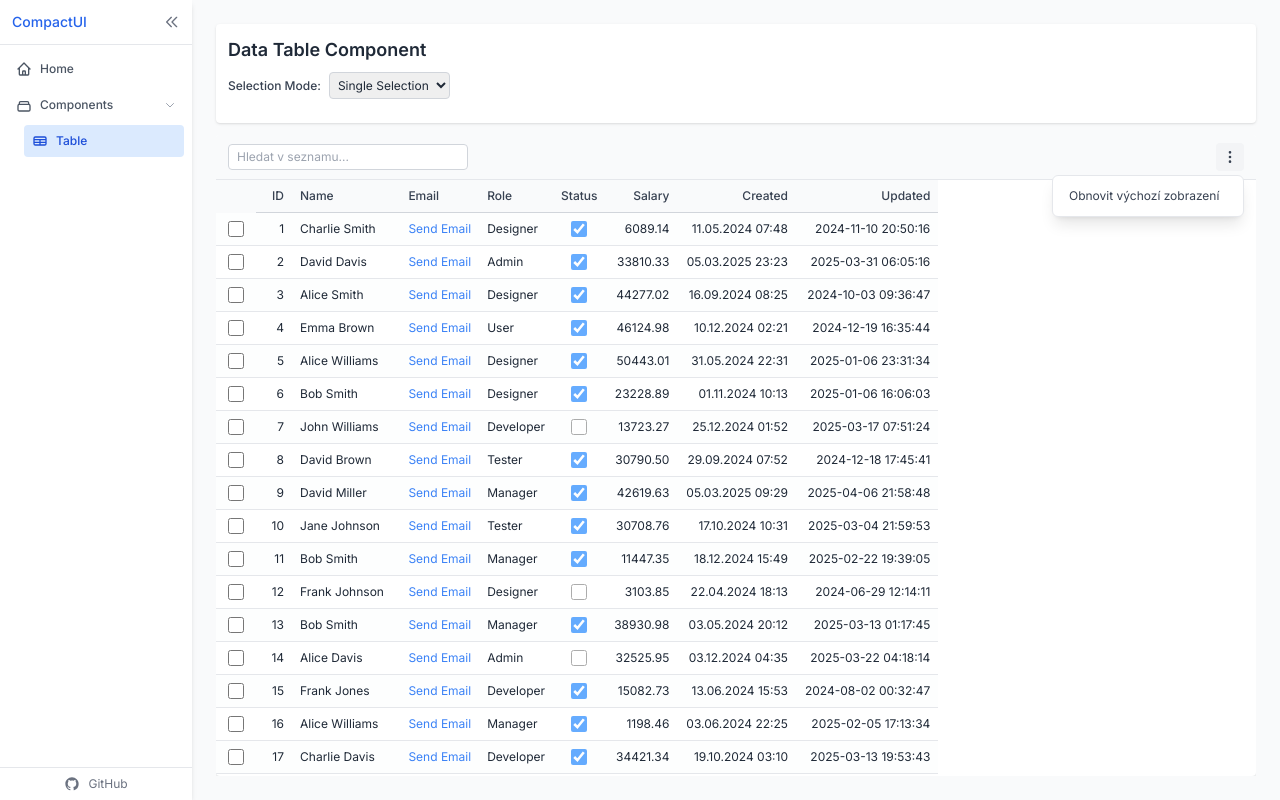
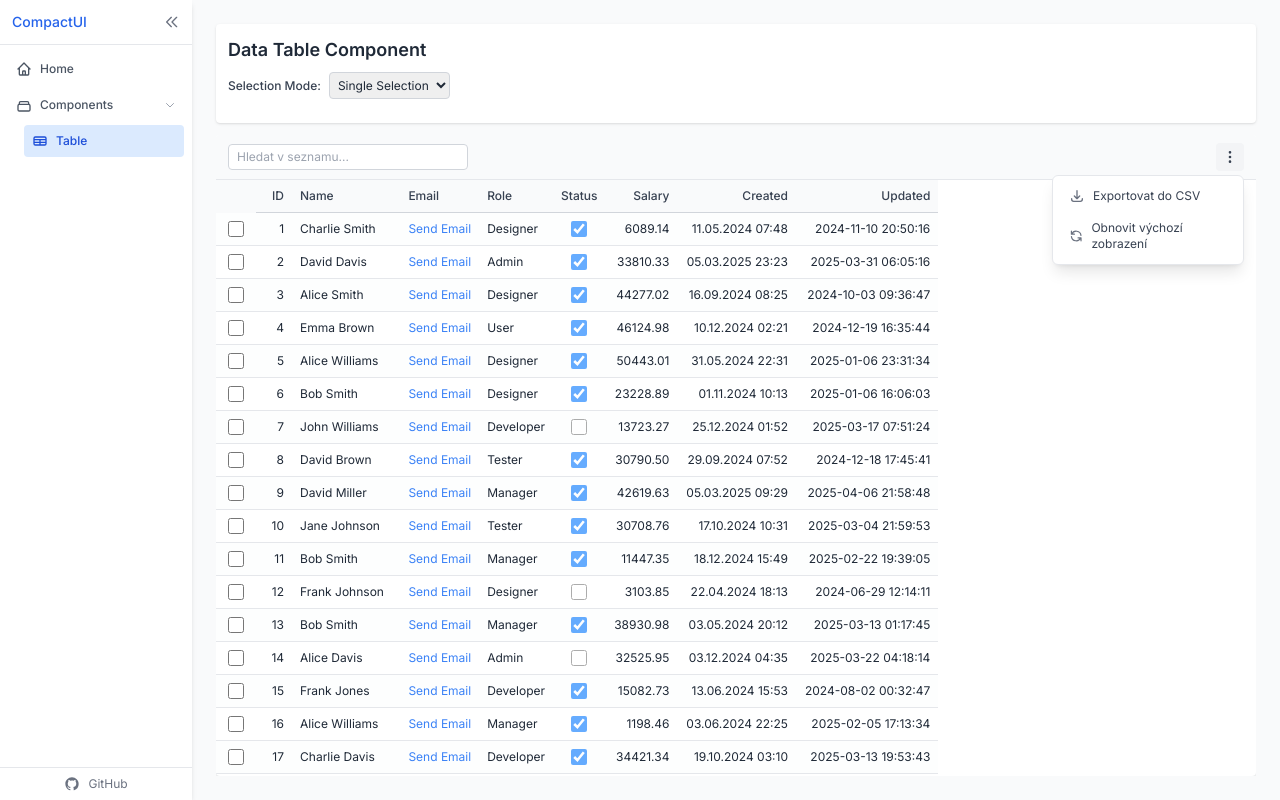
Before and after one commit to davidzemancz/compactui, a React (Vite) app: page /components/table in a window 1280 px wide. Both pictures are taken after a click on the button 1230 px from the left and 157 px from the top of the page. Built offline with nearby package versions, Linux system fonts and the light colour scheme.

Commit message:
csv export

```diff
--- a/src/components/CTable/CTable.tsx
+++ b/src/components/CTable/CTable.tsx
@@ -2,6 +2,7 @@ import React, { useState, useEffect, useMemo, useRef } from 'react';
 import TableHeader from './TableHeader';
 import TableBody from './TableBody';
 import { CTableProps, Column, SortDirection } from './types';
+import { formatCellValue } from './utils';
 
 const CTable: React.FC<CTableProps> = ({
   columns,
@@ -327,6 +328,62 @@ const CTable: React.FC<CTableProps> = ({
     });
   }, [data, searchTerm, sortConfig, columns]);
 
+  // Function to export data to CSV
+  const exportToCSV = () => {
+    // Close the menu first
+    setMenuOpen(false);
+
+    // Get the visible and ordered columns
+    const visibleColumns = columns.sort((a, b) =>
+      columnOrder.indexOf(a.key) - columnOrder.indexOf(b.key)
+    );
+
+    // Create header row with column headers
+    const headerRow = visibleColumns.map(col => `"${col.header}"`).join(',');
+
+    // Create data rows
+    const dataRows = filteredAndSortedData.map(row => {
+      return visibleColumns.map(column => {
+        // Get the raw value
+        const value = row[column.key];
+
+        // Format the value based on its data type, but keep it simple for CSV
+        let formattedValue = '';
+
+        if (value === null || value === undefined) {
+          formattedValue = '';
+        } else if (column.dataType === 'bool') {
+          formattedValue = value ? 'Ano' : 'Ne';
+        } else if (column.dataType === 'link') {
+          formattedValue = String(value);
+        } else {
+          // Use the formatCellValue function without React rendering
+          const formatted = formatCellValue(value, column.dataType, column.dateFormat);
+          formattedValue = String(formatted);
+        }
+
+        // Escape double quotes and enclose in quotes to handle commas and special characters
+        return `"${formattedValue.replace(/"/g, '""')}"`;
+      }).join(',');
+    }).join('\n');
+
+    // Combine header and data rows
+    const csvContent = `${headerRow}\n${dataRows}`;
+
+    // Create a Blob with the CSV content
+    const blob = new Blob([csvContent], { type: 'text/csv;charset=utf-8;' });
+
+    // Create a download link and trigger it
+    const url = URL.createObjectURL(blob);
+    const link = document.createElement('a');
+    link.setAttribute('href', url);
+    link.setAttribute('download', `table-export-${new Date().toISOString().slice(0, 10)}.csv`);
+    link.style.visibility = 'hidden';
+    document.body.appendChild(link);
+    link.click();
+    document.body.removeChild(link);
+  };
+
   return (
     <div className="bg-white rounded shadow-md overflow-hidden w-full h-full flex flex-col text-xs">
       <div className="flex justify-between items-center px-3 py-2 bg-gray-50 border-b border-gray-200 flex-shrink-0 relative z-30">
@@ -355,12 +412,23 @@ const CTable: React.FC<CTableProps> = ({
             {menuOpen && (
               <div className="absolute right-0 mt-1 w-48 bg-white rounded-md shadow-lg z-50 py-1 text-xs border border-gray-200">
                 <button
-                  className="w-full text-left px-4 py-2 text-gray-700 hover:bg-gray-100 transition-colors"
+                  className="w-full text-left px-4 py-2 text-gray-700 hover:bg-gray-100 transition-colors flex items-center gap-2"
+                  onClick={exportToCSV}
+                >
+                  <svg xmlns="http://www.w3.org/2000/svg" className="h-4 w-4 text-gray-500" fill="none" viewBox="0 0 24 24" stroke="currentColor">
+                    <path strokeLinecap="round" strokeLinejoin="round" strokeWidth={2} d="M4 16v1a3 3 0 003 3h10a3 3 0 003-3v-1m-4-4l-4 4m0 0l-4-4m4 4V4" />
+                  </svg>
+                  Exportovat do CSV
+                </button>
+                <button
+                  className="w-full text-left px-4 py-2 text-gray-700 hover:bg-gray-100 transition-colors flex items-center gap-2"
                   onClick={handleReset}
                 >
+                  <svg xmlns="http://www.w3.org/2000/svg" className="h-4 w-4 text-gray-500" fill="none" viewBox="0 0 24 24" stroke="currentColor">
+                    <path strokeLinecap="round" strokeLinejoin="round" strokeWidth={2} d="M4 4v5h.582m15.356 2A8.001 8.001 0 004.582 9m0 0H9m11 11v-5h-.581m0 0a8.003 8.003 0 01-15.357-2m15.357 2H15" />
+                  </svg>
                   Obnovit výchozí zobrazení
                 </button>
-                {/* Add more menu items as needed */}
               </div>
             )}
           </div>
```
